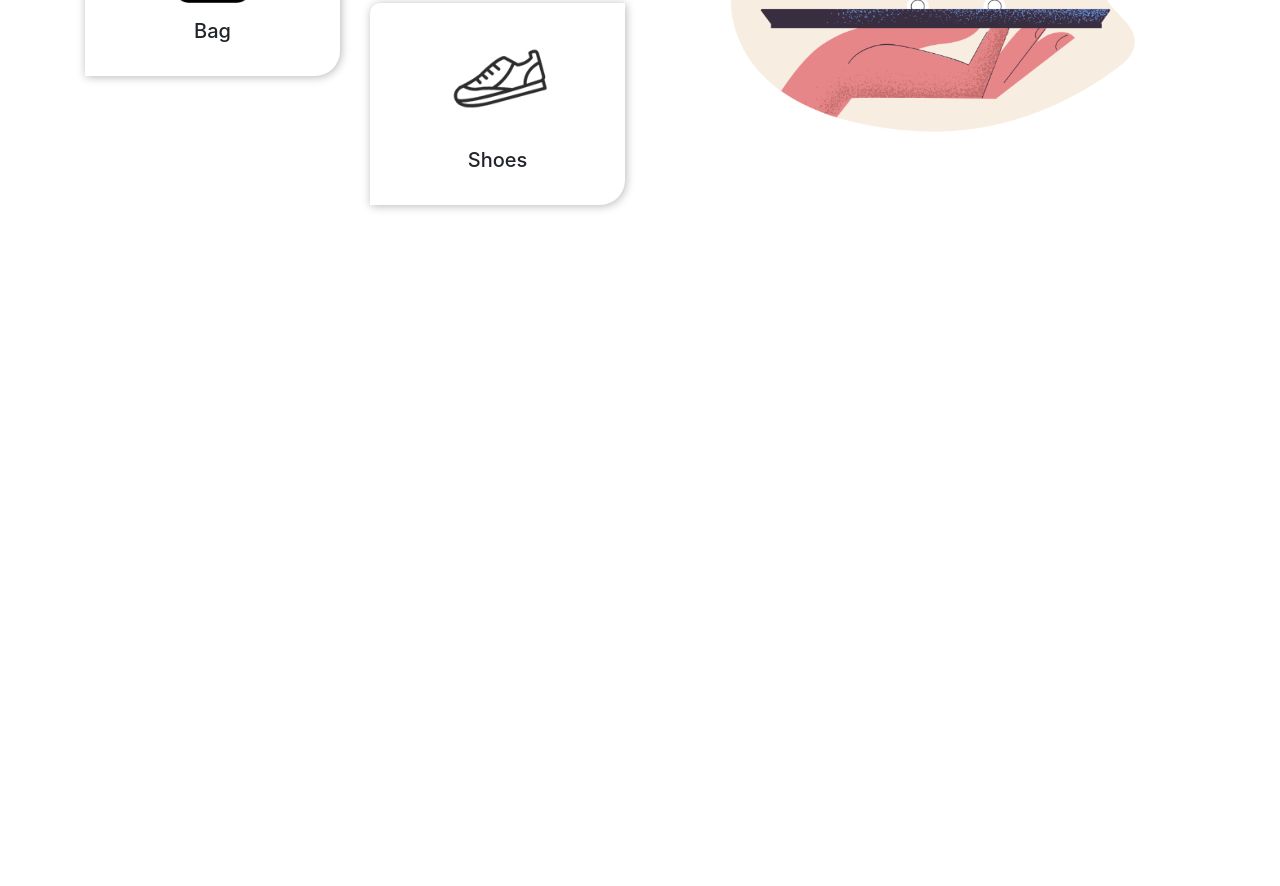
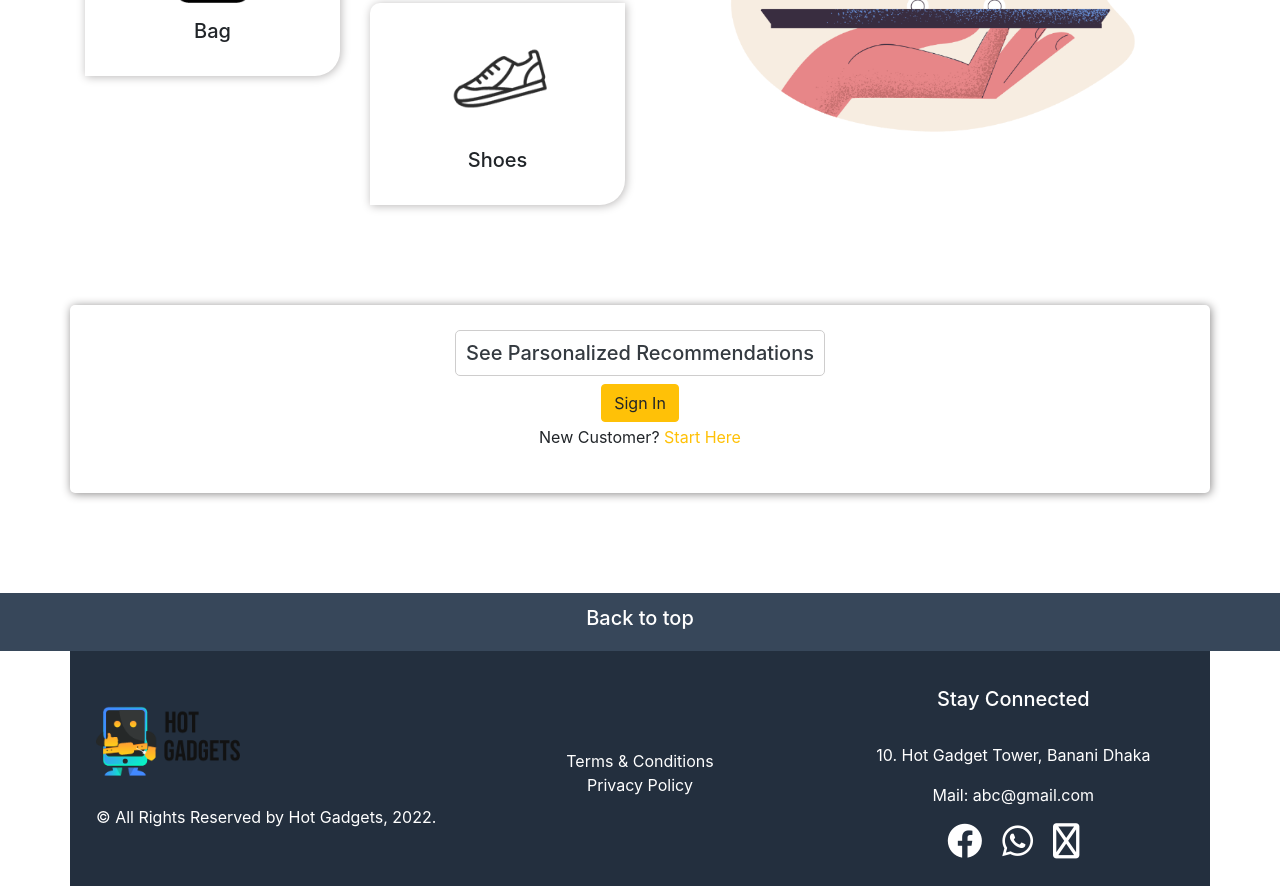
Before and after one commit to fahadmahmud04/hot-gadgets, a plain HTML site: page index.html in a window 1280 px wide. Shown: the part 2754-3640 px from the top of the page. Before the commit the page ends 3059 px from the top, so only its background shows below. Drawn offline with nearby package versions, Linux system fonts and the light colour scheme.

Commit message:
added all section

```diff
--- a/css/style.css
+++ b/css/style.css
@@ -16,6 +16,10 @@ body {
     background-size: initial;
     background-position: 10px 300px;
     background-attachment: fixed;
+}
+
+a {
+    text-decoration: none !important;
 }
 
 .container {
@@ -153,6 +157,64 @@ body {
     padding: 10%;
 }
 
+.account {
+    border-radius: 5px;
+    box-shadow: 1px 1px 10px #8a8888;
+    padding: 25px;
+    line-height: 30px;
+}
+
+.recommendations {
+    border: 1px solid #cecdcd;
+    border-radius: 5px;
+    padding: 10px;
+}
+
+.back-to-top {
+    padding: 1%;
+    box-sizing: border-box;
+    background: #37475a;
+}
+
+
+
+.open-ac a {
+    color: #ffc107;
+}
+
+.footer {
+    background: #232f3e;
+    color: white;
+    padding: 20px 10px 10px 10px;
+    margin-bottom: 0px;
+}
+
+.i {
+    gap: 20px;
+}
+
+.i a i {
+    font-size: 2.2rem;
+    text-decoration: none;
+}
+
+.i a i:hover {
+    color: #b6b4b4 !important;
+}
+
+
+
+
+
+
+
+
+
+
+
+
+
+
 
 
 
--- a/index.html
+++ b/index.html
@@ -19,7 +19,7 @@
 </head>
 
 <body>
-    <div class="container mb-0">
+    <div class="container mb-0" id="top-banner">
         <nav class="navbar navbar-expand-lg navbar-light bg-light">
             <a class="navbar-brand" href="index.html"> <img src="images/logo.png" alt="Hot Gadgets Logo"
                     class="img-fluid" width="150rem"></a>
@@ -302,8 +302,67 @@
                 <img src="images/Categories/pale-order.png" alt="" class="img img-fluid">
             </div>
         </div>
+    </div>
+    <div class="container account d-flex justify-content-center flex-column align-items-center">
+        <div class="">
+            <a href="#" class="text-dark ">
+                <h5 class="recommendations">
+                    See Parsonalized Recommendations
+                </h5>
+            </a>
+        </div>
+        <div class=" button">
+            <button class="btn btn-warning">
+                Sign In
+            </button>
+        </div>
+        <div class="open-ac">
+            <p> New Customer? <a href="#" class="#"> Start Here </a>
+            </p>
+        </div>
+    </div>
+    <div class="">
+        <a href="#top-banner" class="">
+            <div class="back-to-top text-center text-white" id="">
+                <h5 class="text-white"> Back to top </h5>
+            </div>
+        </a>
+    </div>
+    <footer class="container footer d-flex justify-content-center align-items-center">
+        <div class="col-md-4 d-flex flex-column p-3">
+            <a class="navbar-brand" href="index.html"> <img src="images/logo.png" alt="Hot Gadgets Logo"
+                    class="img-fluid" width="150rem"></a>
+            <br>
+            <p class="">
+                &copy; All Rights Reserved by Hot Gadgets, 2022.
+            </p>
 
-    </div>
+        </div>
+        <div class="col-md-4 d-flex flex-column align-items-center justify-content-start p-3">
+            <a href="#" class="text-white">
+                Terms & Conditions
+            </a>
+            <a href="#" class="text-white">
+                Privacy Policy
+            </a>
+        </div>
+        <div class="col-md-4 d-flex flex-column p-3">
+            <div class="contact d-flex justify-content-center flex-column align-items-center">
+                <h5> Stay Connected </h5>
+                <br>
+                <p class=""> 10. Hot Gadget Tower, Banani Dhaka </p>
+                <p class=""> Mail: abc@gmail.com </p>
+
+            </div>
+
+            <div class=" i d-flex flex-row justify-content-center align-items-center">
+                <a href="#" class=""> <i class="fa-brands fa-facebook text-white"></i></a>
+                <a href="#" class=""> <i class="fa-brands fa-whatsapp text-white"></i></a>
+                <a href="#" class=""> <i class="fa-regular fa-phone text-white"></i></a>
+
+            </div>
+        </div>
+    </footer>
 
 
 
```
